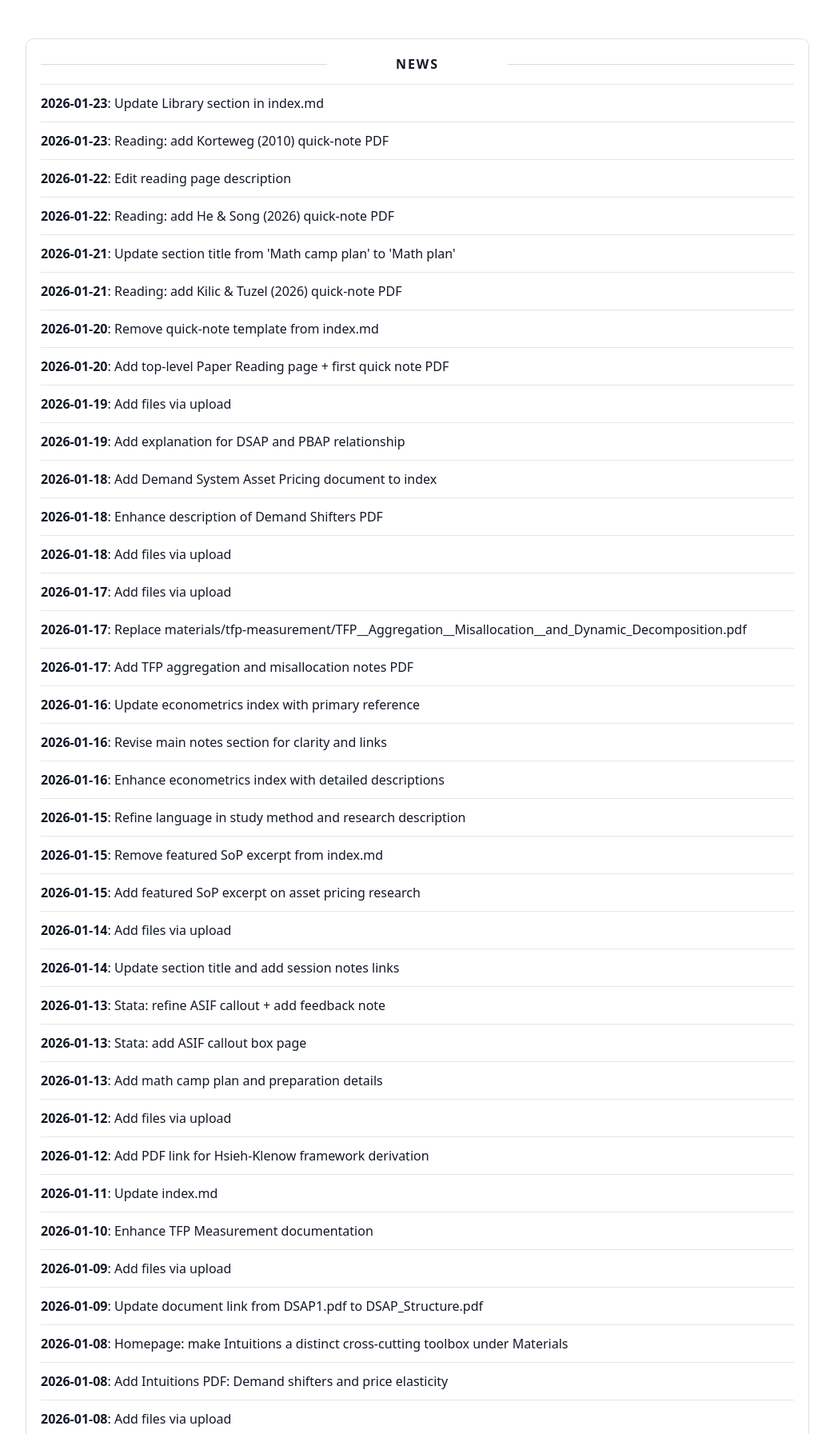
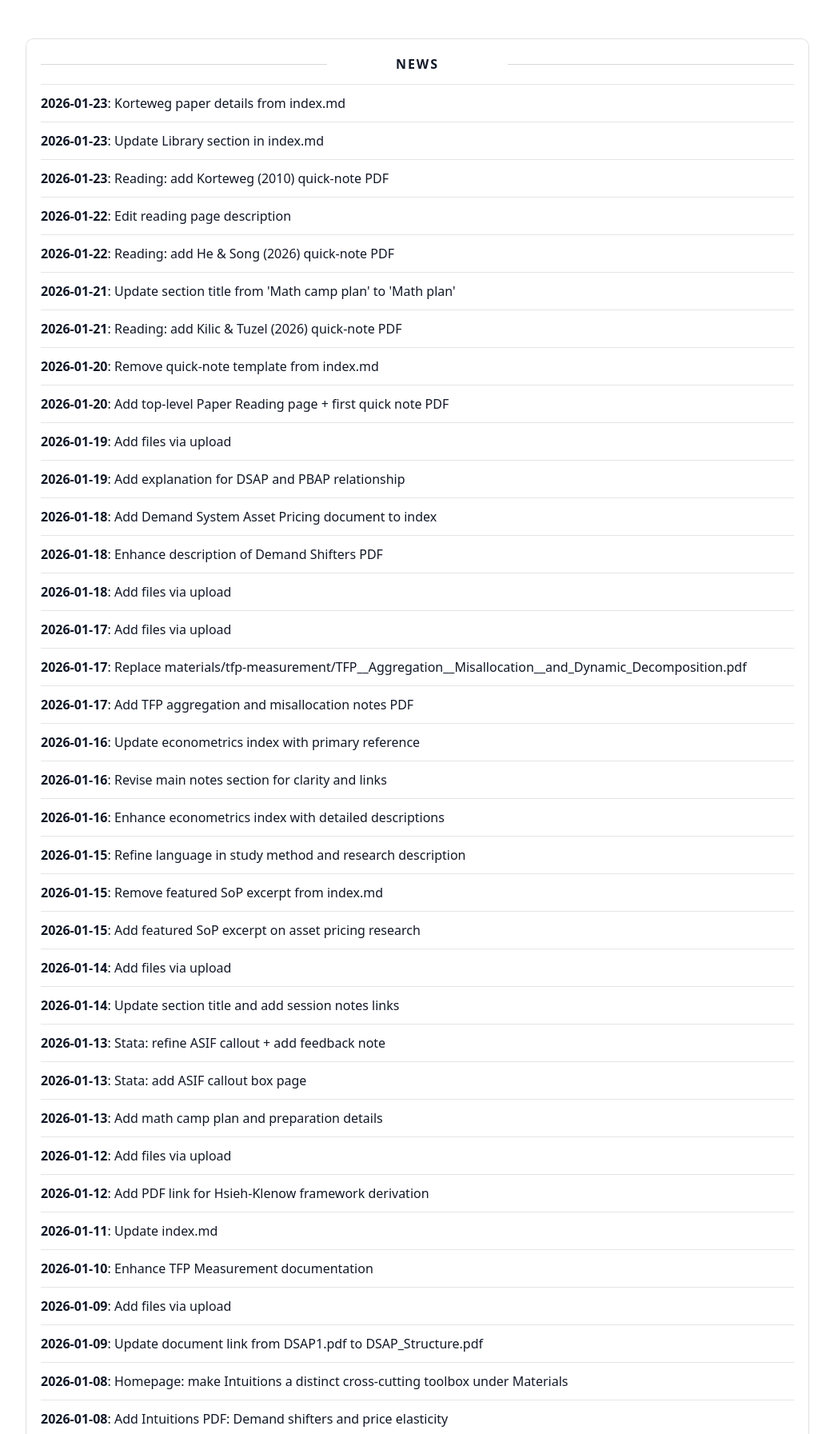
Before and after one commit to yaxinzn/study-archive, a Jekyll site: the page built from updates/index.md, in a window 1280 px wide, cut to the strip 476-2269 px from the top of the page. Shown: the whole strip at 80% size, without its empty margins (118-1161 px from the left). Built offline with Jekyll 4.4.1, drawn with Linux system fonts in a browser that asks for light colours; some of the changed text lies outside the part shown.

Commit message:
chore: update NEWS feed

```diff
--- a/_data/news.yml
+++ b/_data/news.yml
@@ -1,4 +1,7 @@
 # Auto-generated update history (sorted newest -> oldest). Do not edit manually.
+- ts: "1769170097"
+  date: "2026-01-23"
+  title: "Korteweg paper details from index.md"
 - ts: "1769169946"
   date: "2026-01-23"
   title: "Update Library section in index.md"
```
